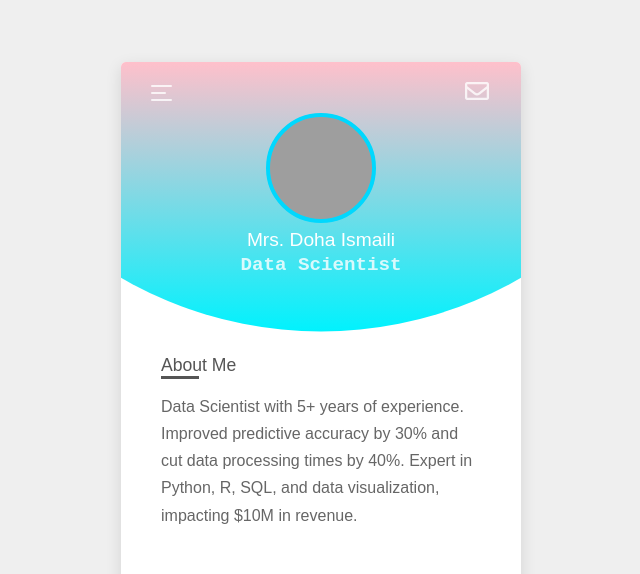
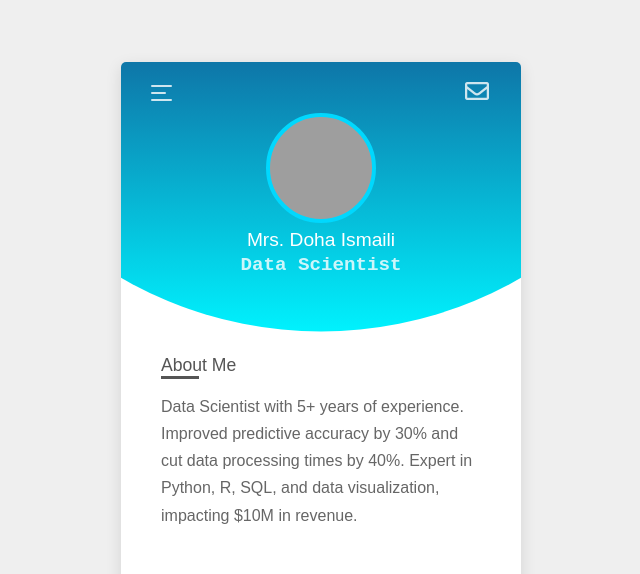
Before and after one commit to rajaeyam/4YB-test, a plain HTML site: page index.html in a window 1280 px wide. Shown: the top 574 px of the page, without its empty margins (319-959 px from the left). Drawn offline with Linux system fonts and the light colour scheme; grey boxes are pictures that could not be loaded.

Commit message:
Description des changements

```diff
--- a/style.css
+++ b/style.css
@@ -34,7 +34,7 @@ body{
     height: 270px;
     top: 0;
     left: 0;
-    background-image: linear-gradient(to top, #00f2fe,pink
+    background-image: linear-gradient(to top, #00f2fe,#0e76a8
     );
     clip-path: circle(400px at 50% -48.5%);
 }
```
